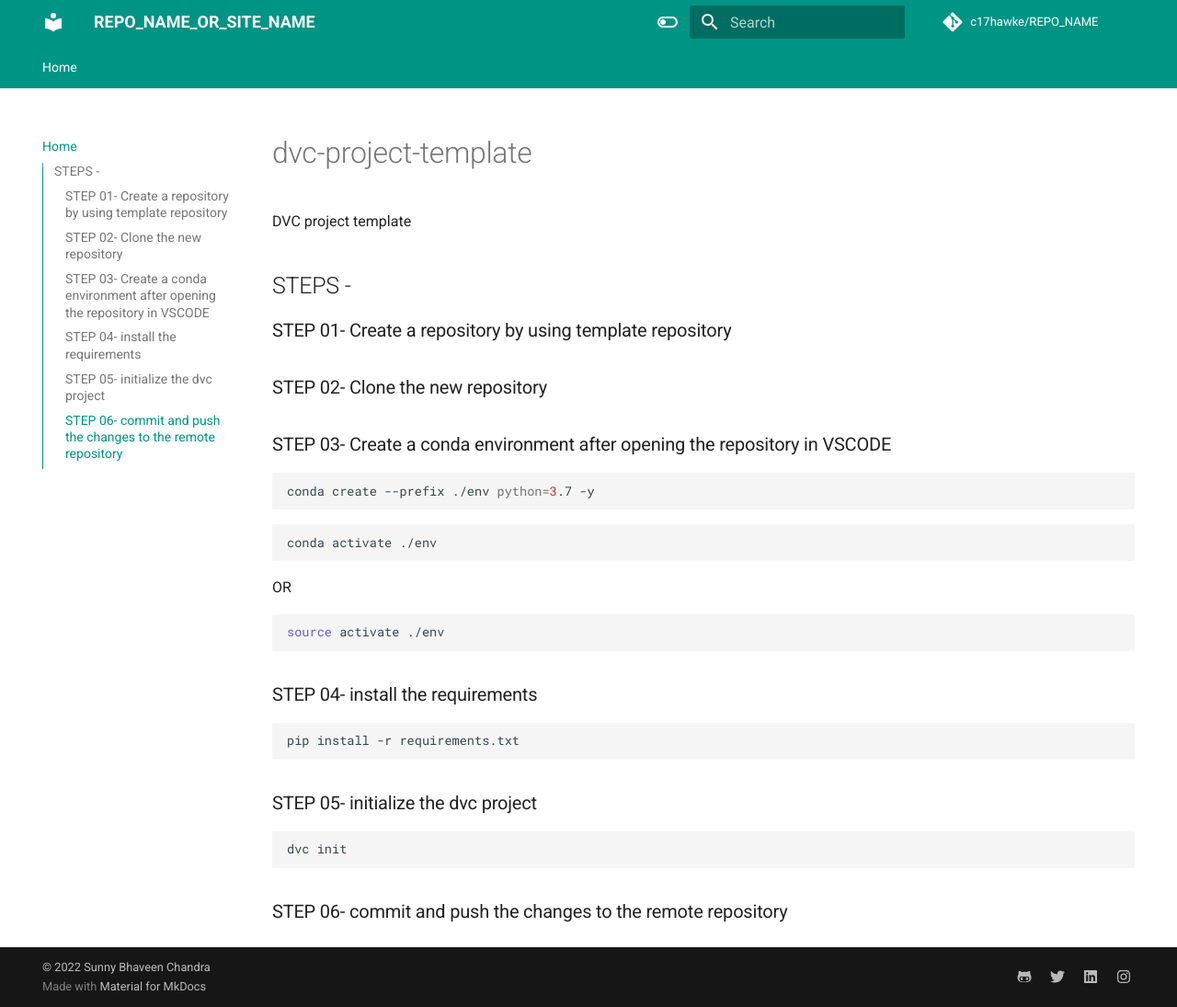
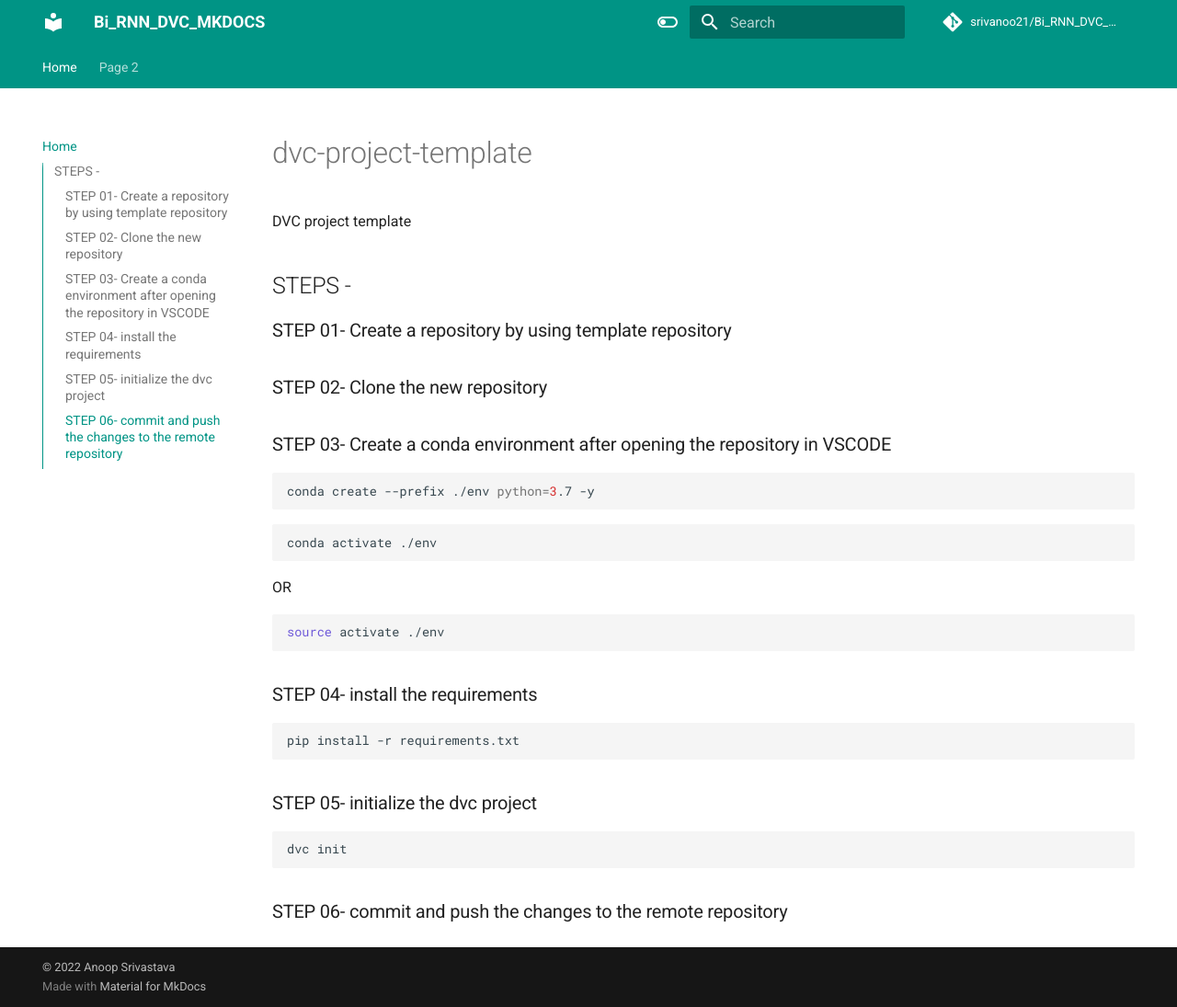
Before and after one commit to srivanoo21/Bi_RNN, an MkDocs documentation site: the page built from docs/index.md, in a window 1280 px wide and 1095 px high. Shown: the whole window at 92% size. Built offline with MkDocs 1.6.1 and Material for MkDocs 9.7.7, drawn with Linux system fonts in a browser that asks for light colours; comment, search, counter and statistics services are not loaded.

Commit message:
Reopo name updated

```diff
--- a/mkdocs.yml
+++ b/mkdocs.yml
@@ -1,16 +1,17 @@
 # Project information
-site_name: REPO_NAME_OR_SITE_NAME
+site_name: Bi_RNN_DVC_MKDOCS
 # defeine TOC or order of website-
 nav:
   - Home: index.md
+  - Page 2: page_02.md
 
-site_author: Sunny Bhaveen Chandra
+site_author: Anoop Srivastava
 site_description: >-
   DESCRIPTION
 
 # Repository
-repo_name: c17hawke/REPO_NAME
-repo_url: https://github.com/c17hawke/REPO_NAME
+repo_name: srivanoo21/Bi_RNN_DVC_MKDOCS
+repo_url: https://github.com/srivanoo21/Bi_RNN_DVC_MKDOCS
 
 # Configuration
 theme:
@@ -36,17 +37,6 @@ theme:
       accent: lime
   # logo: PyTorch_logo_icon.svg
 
-extra:
-  social:
-    - icon: fontawesome/brands/github-alt
-      link: https://github.com/c17hawke
-    - icon: fontawesome/brands/twitter
-      link: https://twitter.com/c17hawke
-    - icon: fontawesome/brands/linkedin
-      link: https://linkedin.com/in/c17hawke
-    - icon: fontawesome/brands/instagram
-      link: https://www.instagram.com/c17hawke/
-
 extra_javascript:
   - javascripts/mathjax.js
   - https://polyfill.io/v3/polyfill.min.js #?features=es6
@@ -70,4 +60,4 @@ plugins:
   - search
 
 copyright: |
-  &copy; 2022 <a href="https://github.com/c17hawke"  target="_blank" rel="noopener">Sunny Bhaveen Chandra</a>
+  &copy; 2022 <a href="https://github.com/srivanoo21"  target="_blank" rel="noopener">Anoop Srivastava</a>
```
Also changed, not shown: docs/page_02.md (added, +1 -0 lines).
